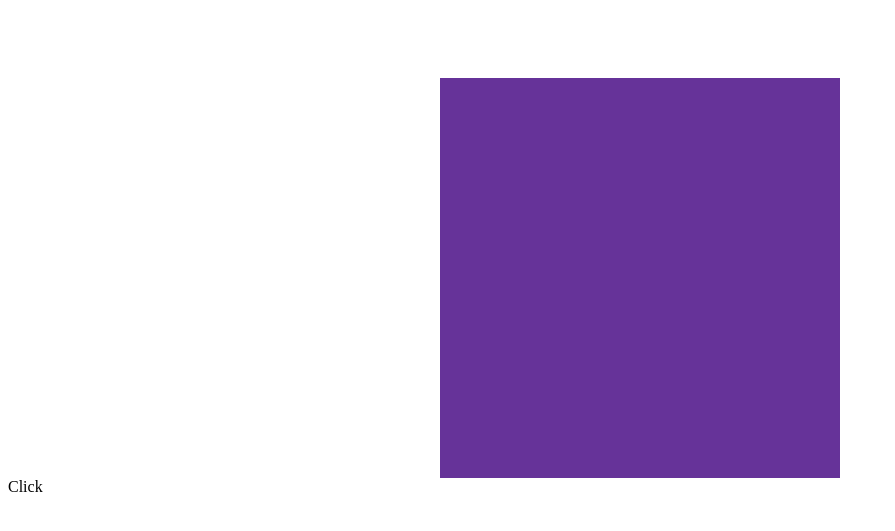
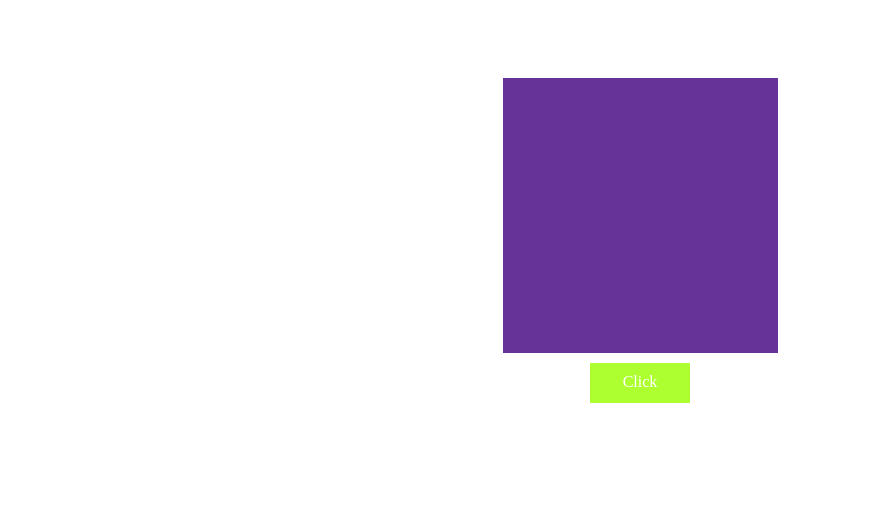
Before and after one commit to JPMejia2/Java_click, a plain HTML site: page index.html in a window 1280 px wide. Both pictures are taken after a click on the element "Click". Shown: the part 185-716 px from the top of the page, without its empty margins (0-895 px from the left). Drawn offline with Linux system fonts and the light colour scheme.

Commit message:
Update design.css

```diff
--- a/css/design.css
+++ b/css/design.css
@@ -22,8 +22,8 @@
 }
 
 .estilo_2{
-    width: 400px;
-    height: 400;
+    width: 275px;
+    height: 275;
     background-color: rebeccapurple;
     margin: auto;
     transition: 0.5s;
@@ -40,3 +40,15 @@
     padding-top: 10px;
     cursor: pointer;
 }
+
+.ds_btn2{
+    background-color: greenyellow;
+    width: 100px;
+    height: 30px;
+    color: #fff;
+    text-align: center;
+    margin: auto;
+    margin-top: 10px;
+    padding-top: 10px;
+    cursor: pointer;
+}
```
